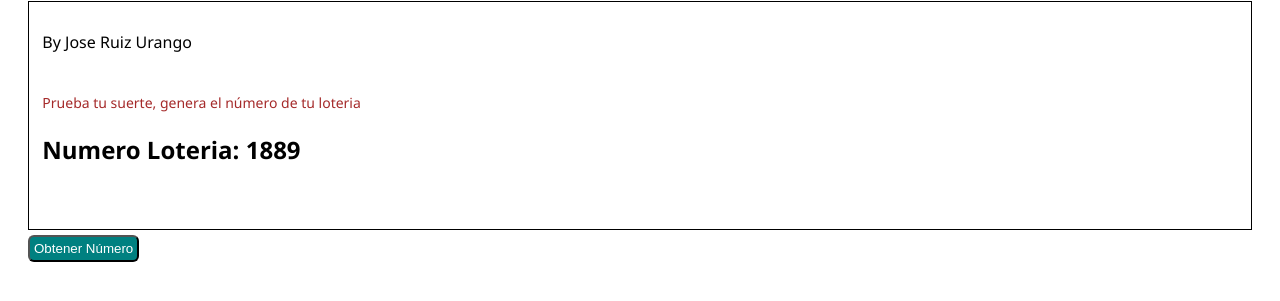
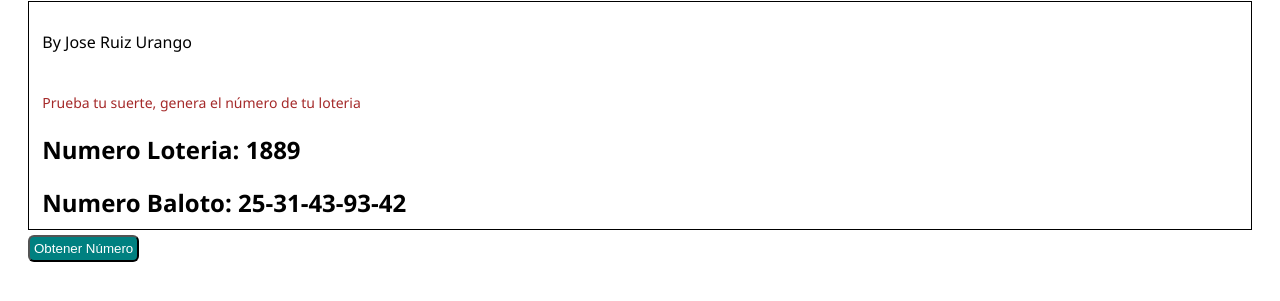
Before and after one commit to jruizu/skill-wf, a plain HTML site: page index.html in a window 1280 px wide. Both pictures are taken after a click on the button "Obtener Número". Shown: the part 85-386 px from the top of the page. Drawn offline with Linux system fonts and the light colour scheme.

Commit message:
feat: generador baloto

```diff
--- a/index.html
+++ b/index.html
@@ -14,7 +14,7 @@
             <br>
             <span>Prueba tu suerte, genera el número de tu loteria</span>
             <h2 id="numberLot"></h2>
-
+            <h2 id="numberBaloto" style="margin-top: 10px;"></h2>
 
         </div>
         <button class="button-primary" id="getNumber">Obtener Número</button>
@@ -26,12 +26,19 @@
 
     document.getElementById("getNumber").addEventListener('click', ()=>{
 
+
         let numberLot = '';
-
+        let numberBaloto = '';
         for(let i=0; i<4; i++){
             numberLot += `${random(0,9)}`
         }
+        for(let i=0; i<10; i++){
+            numberBaloto += `${random(0,9)}`;
+            if(i%2!=0 && i < 9) numberBaloto += '-';
+        }
+        document.getElementById("numberBaloto").innerHTML = 'Numero Baloto: ' +numberBaloto;
         document.getElementById("numberLot").innerHTML = 'Numero Loteria: ' +numberLot;
+
 
     });
 
```
